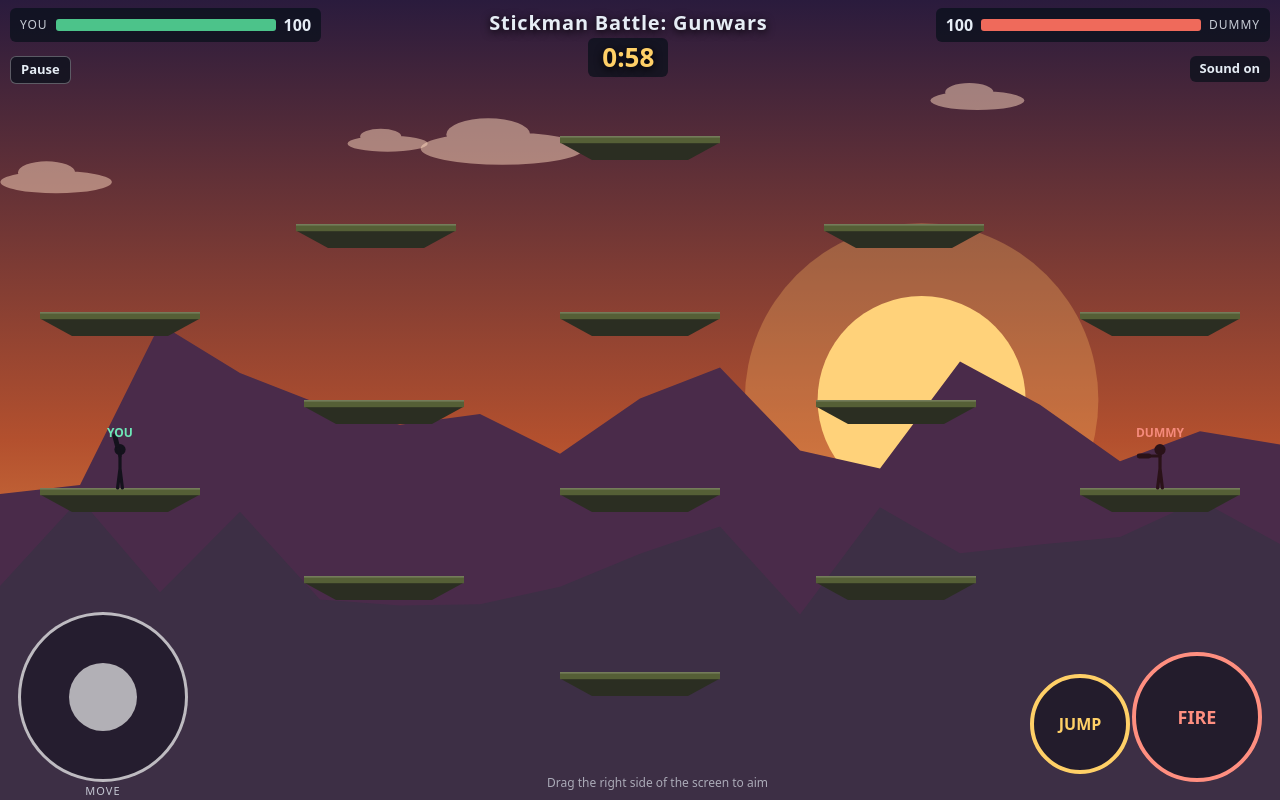
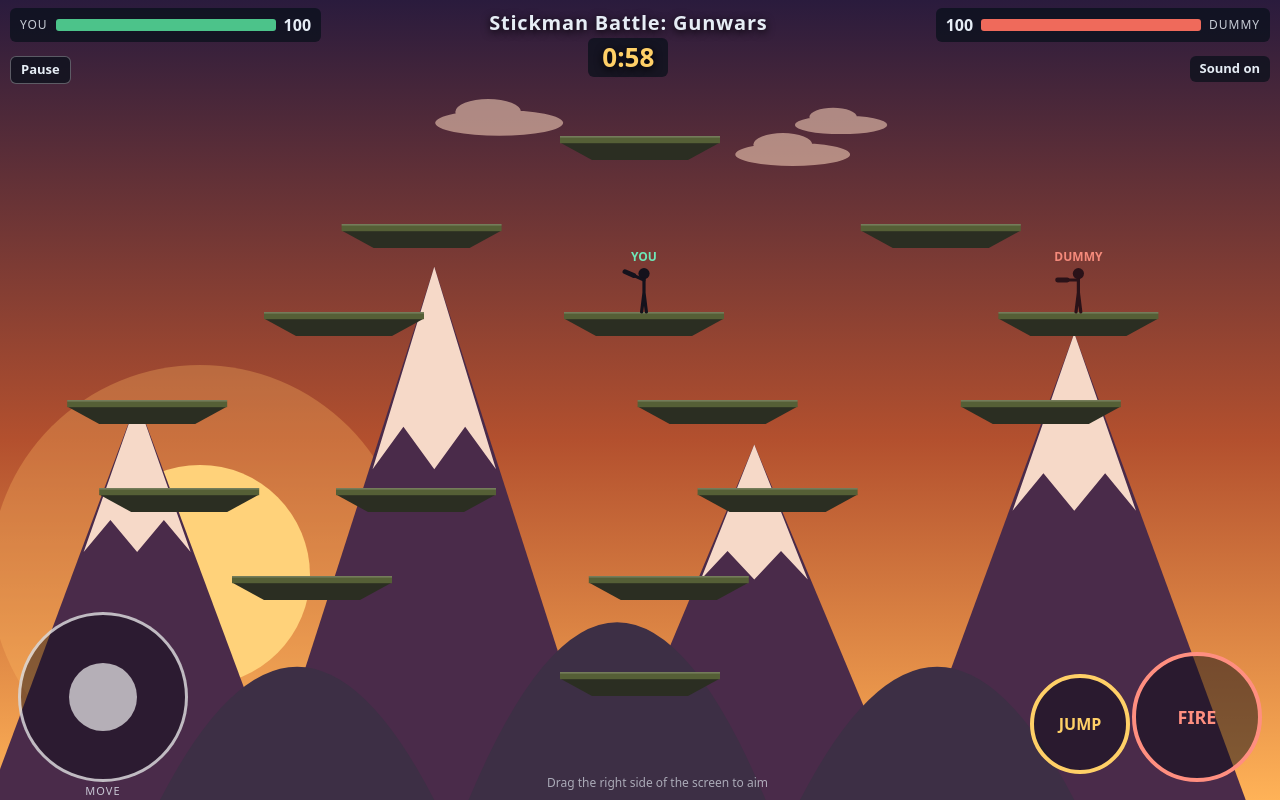
Before and after one commit to yzee-tech/WePlay, a plain HTML site: page stickman-gunwars/index.html in a window 1280 px wide. Both pictures are taken after a click on the button "Tap to start". Drawn offline with Linux system fonts and the light colour scheme.

Commit message:
PR 9: random layout, spawns and backdrop every round; forgiving jumps
- New layout each round: same platform size and row spacing, random
  positions anywhere, kept only when every platform is jumpable from
  both spawns (the game's own reachability check re-rolls failures).
- Random spawns: both fighters start on the same row height, at least
  400px apart.
- Dynamic backdrop: each round rolls time of day (day/sunset/night) x
  landscape (mountains/city/sea/desert), drawn from the shared scenery
  palettes Air Defense already uses. ?env=night:city pins a combo.
- Jump forgiveness: coyote time (0.09s) and jump buffering (0.12s), so
  falling off is a misplay, not bad luck.
- Tests: gunwars-layout (determinism, 200 seeds all reachable/fair) and
  gunwars-jump (coyote window, buffer, custom layout spawns), both
  written first; added to the Pages deploy test list. 123/123 pass.

```diff
--- a/stickman-gunwars/src/config.js
+++ b/stickman-gunwars/src/config.js
@@ -8,6 +8,8 @@ export const CFG = {
     w: 22, h: 54, // small stickmen
     runSpeed: 300, airControl: 0.85, accel: 2600,
     jumpSpeed: 780,
+    coyoteTime: 0.09, // a jump still fires this long after running off an edge
+    jumpBuffer: 0.12, // a press this long before landing jumps on touchdown
     maxHealth: 100,
     fireCooldown: 0.3,
     knock: 90, // small push when hit
--- a/stickman-gunwars/src/game.js
+++ b/stickman-gunwars/src/game.js
@@ -31,20 +31,26 @@ export function platformsReachable(platforms, startIndex, reach = CFG.reach) {
 const NO_INPUT = { move: 0, jump: false, fire: false, aim: null };
 
 export class Game {
-  constructor({ rng = Math.random } = {}) {
+  constructor({ rng = Math.random, layout = null } = {}) {
     this.rng = rng;
+    this.layout = layout; // { platforms, spawns: [platformIndex, platformIndex] }; null = classic fixed layout
     this.inputs = [{ ...NO_INPUT }, { ...NO_INPUT }];
     this.events = [];
     this.reset();
   }
 
-  reset() {
+  reset(layout) {
+    if (layout) this.layout = layout;
+    const platforms = this.layout ? this.layout.platforms : CFG.platforms;
+    const spawnIdx = this.layout ? this.layout.spawns : CFG.spawns.map((s) => s.platform);
+    this.platforms = platforms;
     const F = CFG.fighter;
-    this.fighters = CFG.spawns.map((s, i) => {
-      const p = CFG.platforms[s.platform];
+    this.fighters = spawnIdx.map((pi, i) => {
+      const p = platforms[pi];
       return {
         id: i, x: p.x, y: p.y - 1, vx: 0, vy: 0, onGround: false, facing: i === 0 ? 1 : -1,
         aim: i === 0 ? 0 : Math.PI, health: F.maxHealth, alive: true, fireCd: 0, hurt: 0, anim: 0,
+        coyote: 0, jumpBuf: 0, prevJump: false,
       };
     });
     this.bullets = [];
@@ -87,10 +93,18 @@ export class Game {
     } else {
       f.aim = f.facing > 0 ? 0 : Math.PI;
     }
-    if (inp.jump && f.onGround) {
+    // Jump, with a grace window after leaving an edge (coyote time) and a
+    // short buffer for presses made just before landing: falling is a misplay, not bad luck.
+    if (inp.jump && !f.prevJump) f.jumpBuf = F.jumpBuffer;
+    f.prevJump = !!inp.jump;
+    if ((inp.jump || f.jumpBuf > 0) && (f.onGround || f.coyote > 0)) {
       f.vy = -F.jumpSpeed;
       f.onGround = false;
+      f.coyote = 0;
+      f.jumpBuf = 0;
       this.events.push({ type: 'jump', id: f.id });
+    } else {
+      f.jumpBuf = Math.max(0, f.jumpBuf - dt);
     }
     const prevY = f.y;
     f.vy += CFG.gravity * dt;
@@ -99,13 +113,14 @@ export class Game {
     f.x = Math.max(F.w / 2, Math.min(CFG.world.w - F.w / 2, f.x));
     f.onGround = false;
     if (f.vy >= 0) {
-      for (const p of CFG.platforms) {
+      for (const p of this.platforms) {
         if (Math.abs(f.x - p.x) <= p.w / 2 + F.w / 4 && prevY <= p.y + 0.01 && f.y >= p.y) {
           f.y = p.y; f.vy = 0; f.onGround = true;
           break;
         }
       }
     }
+    f.coyote = f.onGround ? F.coyoteTime : Math.max(0, f.coyote - dt);
     if (f.onGround) f.anim += Math.abs(f.vx) * dt * 0.05; else f.anim += dt * 4;
     if (inp.fire && f.fireCd <= 0) this.shoot(f);
     if (f.y > CFG.world.killY && f.alive) {
--- /dev/null
+++ b/stickman-gunwars/src/layout.js
@@ -0,0 +1,39 @@
+// Random per-round arena layouts for Stickman Battle: Gunwars.
+// Same platform size and row spacing as the classic fixed layout; only positions change.
+// A roll is kept only when every platform is jumpable from both spawn platforms.
+import { CFG } from './config.js';
+import { platformsReachable } from './game.js';
+
+export const LAYOUT_ROWS = [790, 670, 560, 450, 340, 230, 120];
+
+/** Roll a layout: { platforms: [{x,y,w}...], spawns: [platformIndex, platformIndex] }. */
+export function randomLayout(rng = Math.random) {
+  for (let attempt = 0; attempt < 100; attempt++) {
+    const platforms = [{ x: 800, y: 790, w: 200 }]; // the bottom floor, as in the classic layout
+    for (const y of LAYOUT_ROWS.slice(1, -1)) {
+      const n = rng() < 0.45 ? 3 : 2; // 2-3 per row
+      const xs = [];
+      for (let k = 0; k < n; k++) {
+        for (let t = 0; t < 25; t++) {
+          const x = 110 + rng() * 1380; // anywhere across the arena
+          if (xs.every((o) => Math.abs(o - x) >= 250)) { xs.push(x); break; }
+        }
+      }
+      for (const x of xs) platforms.push({ x: Math.round(x), y, w: 200 });
+    }
+    platforms.push({ x: 800, y: 120, w: 200 }); // the top platform, as in the classic layout
+    // Spawns: two platforms on the same middle row, at least 400px apart.
+    const spawnRow = [560, 450, 340][Math.floor(rng() * 3)];
+    const idx = platforms.map((p, i) => ({ p, i })).filter(({ p }) => p.y === spawnRow);
+    if (idx.length < 2) continue;
+    const a = idx[Math.floor(rng() * idx.length)];
+    const rest = idx.filter((o) => Math.abs(o.p.x - a.p.x) >= 400);
+    if (!rest.length) continue;
+    const b = rest[Math.floor(rng() * rest.length)];
+    if (platformsReachable(platforms, a.i) && platformsReachable(platforms, b.i)) {
+      return { platforms, spawns: [a.i, b.i] };
+    }
+  }
+  // Practically unreachable; keep the classic layout rather than fail a round.
+  return { platforms: CFG.platforms, spawns: CFG.spawns.map((s) => s.platform) };
+}
--- a/stickman-gunwars/src/main.js
+++ b/stickman-gunwars/src/main.js
@@ -3,6 +3,8 @@ import { Renderer } from './render.js';
 import { Controls } from './input.js';
 import { AudioFx } from './audio.js';
 import { CFG } from './config.js';
+import { randomLayout } from './layout.js';
+import { pickEnvironment, environmentFromString } from '../../shared/scenery.js';
 import { formatTime, canPause, nextPausedOnKey, shouldAutoPause } from './hud.js';
 
 const $ = (id) => document.getElementById(id);
@@ -18,8 +20,12 @@ const show = (id, on) => { $(id).hidden = !on; };
 const bannerEl = $('banner');
 function showBanner(text, ms = 1200) { bannerEl.textContent = text; bannerEl.classList.add('show'); clearTimeout(bannerTimer); bannerTimer = setTimeout(() => bannerEl.classList.remove('show'), ms); }
 
+// ?env=night:city pins the backdrop (screenshots/tests); otherwise every round rolls a new one.
+const envOverride = environmentFromString(new URLSearchParams(location.search).get('env'));
+
 function startRound() {
-  game.reset();
+  game.reset(randomLayout()); // new random layout and spawns every round
+  view.setEnvironment(envOverride || pickEnvironment()); // new backdrop every round
   show('screen-start', false); show('screen-over', false); show('screen-pause', false);
   show('hud', true); show('touch', true);
   paused = false; running = true;
@@ -89,5 +95,5 @@ document.addEventListener('visibilitychange', autoPause);
 portraitQuery.addEventListener('change', autoPause);
 addEventListener('pagehide', autoPause);
 // Debug hook for tests and screenshots only: ?debug exposes the game object.
-if (location.search.includes('debug')) window.__gunwars = { game, CFG };
+if (location.search.includes('debug')) window.__gunwars = { game, CFG, view };
 requestAnimationFrame(frame);
--- a/stickman-gunwars/src/render.js
+++ b/stickman-gunwars/src/render.js
@@ -1,7 +1,7 @@
 // Plain 2D canvas renderer. Reads game state, never changes it.
 // The whole 1600x900 arena is scaled to fit the screen (letterboxed), so every phone sees the same layout.
 import { CFG } from './config.js';
-import { THEMES } from '../../shared/scenery.js';
+import { THEMES, resolveEnvironment } from '../../shared/scenery.js';
 
 const hex = (n) => `#${n.toString(16).padStart(6, '0')}`;
 const COLORS = [{ body: '#14121c', tag: '#6ee7b7' }, { body: '#2a1218', tag: '#f58a7b' }];
@@ -22,10 +22,21 @@ export class Renderer {
     this.canvas = document.createElement('canvas');
     container.appendChild(this.canvas);
     this.ctx = this.canvas.getContext('2d');
-    this.theme = THEMES.sunset;
+    // Default look (what the start screen sits over) until the first round rolls a backdrop.
+    this.env = resolveEnvironment({ theme: 'sunset', landscape: 'mountains' });
+    this.theme = THEMES[this.env.theme];
     this.particles = [];
     this.scale = 1; this.ox = 0; this.oy = 0;
     this.resize();
+  }
+
+  /** Switch the backdrop ({ theme, landscape } keys, e.g. { theme: 'night', landscape: 'city' }) and repaint. */
+  setEnvironment(envKeys) {
+    const env = resolveEnvironment(envKeys);
+    if (!env) return;
+    this.env = env;
+    this.theme = THEMES[env.theme];
+    if (this.W) this.makeBackground(this.W, this.H);
   }
 
   resize() {
@@ -34,6 +45,7 @@ export class Renderer {
     this.canvas.width = Math.round(W * dpr); this.canvas.height = Math.round(H * dpr);
     this.canvas.style.width = `${W}px`; this.canvas.style.height = `${H}px`;
     this.dpr = dpr;
+    this.W = W; this.H = H;
     this.scale = Math.min(W / CFG.world.w, H / CFG.world.h);
     this.ox = (W - CFG.world.w * this.scale) / 2;
     this.oy = (H - CFG.world.h * this.scale) / 2;
@@ -48,23 +60,97 @@ export class Renderer {
     bg.width = Math.round(W * this.dpr); bg.height = Math.round(H * this.dpr);
     const c = bg.getContext('2d');
     c.scale(this.dpr, this.dpr);
-    const [top, mid, low] = this.theme.sky;
+    const env = this.env;
+    const [top, mid, low] = env.sky;
     const g = c.createLinearGradient(0, 0, 0, H);
     g.addColorStop(0, hex(top)); g.addColorStop(0.55, hex(mid)); g.addColorStop(1, hex(low));
     c.fillStyle = g; c.fillRect(0, 0, W, H);
-    // sun
-    const sx = W * 0.72, sy = H * 0.5, sr = H * 0.13;
-    c.fillStyle = 'rgba(255,190,100,0.3)'; c.beginPath(); c.arc(sx, sy, sr * 1.7, 0, 7); c.fill();
-    c.fillStyle = hex(this.theme.disc.color); c.beginPath(); c.arc(sx, sy, sr, 0, 7); c.fill();
-    // mountains: two silhouette layers
     const rng = mulberry(7);
-    for (const [tone, base, amp] of [[this.theme.tones.far, 0.62, 0.22], [this.theme.tones.near, 0.78, 0.16]]) {
-      c.fillStyle = hex(tone); c.beginPath(); c.moveTo(0, H);
-      for (let x = 0; x <= W + 80; x += 80) c.lineTo(x, H * base - rng() * H * amp);
-      c.lineTo(W, H); c.closePath(); c.fill();
+    // stars at night
+    if (env.stars) {
+      for (let i = 0; i < (env.starCount || 150); i++) {
+        c.globalAlpha = 0.25 + rng() * 0.75;
+        c.fillStyle = '#fff'; c.beginPath(); c.arc(rng() * W, rng() * H * 0.6, 0.4 + rng() * 1.3, 0, 7); c.fill();
+      }
+      c.globalAlpha = 1;
     }
+    // sun or moon disc (positions live in shared/scenery.js world units: x -16..16, y 0..16 up)
+    if (env.disc) {
+      const d = env.disc;
+      const sx = ((d.x + 16) / 32) * W, sy = H * (1 - d.y / 16), sr = (d.r / 16) * H;
+      if (d.glow) {
+        c.globalAlpha = d.glow.opacity; c.fillStyle = hex(d.glow.color);
+        c.beginPath(); c.arc(sx, sy, (d.glow.r / 16) * H, 0, 7); c.fill(); c.globalAlpha = 1;
+      }
+      c.fillStyle = hex(d.color); c.beginPath(); c.arc(sx, sy, sr, 0, 7); c.fill();
+      if (d.rays) {
+        c.strokeStyle = hex(d.rays.color); c.lineWidth = Math.max(2, (d.rays.width / 16) * H); c.lineCap = 'round';
+        const r0 = sr * 1.25, r1 = r0 + (d.rays.length / 16) * H;
+        for (let i = 0; i < d.rays.count; i++) {
+          const a = (i / d.rays.count) * Math.PI * 2;
+          c.beginPath(); c.moveTo(sx + Math.cos(a) * r0, sy + Math.sin(a) * r0);
+          c.lineTo(sx + Math.cos(a) * r1, sy + Math.sin(a) * r1); c.stroke();
+        }
+      }
+    }
+    this.landscape(c, W, H, rng);
     this.bg = bg;
     this.clouds = Array.from({ length: 4 }, (_, i) => ({ x: rng() * CFG.world.w, y: 70 + rng() * 140, s: 0.7 + rng() * 0.8, v: 6 + i * 2 }));
+  }
+
+  /** Draw the shared scenery primitives (also used by Air Defense in 3D) as 2D silhouettes.
+   *  World coords: x -56..56 maps to 0..W; y 0 is the bottom of the screen. */
+  landscape(c, W, H, rng) {
+    const sx = W / 112, sy = H / 18;
+    const X = (x) => (x + 56) * sx;
+    const Y = (y) => H - y * sy;
+    const tones = this.env.tones;
+    for (const p of this.env.primitives) {
+      const col = hex(tones[p.tone] ?? tones.far);
+      if (p.kind === 'hill') {
+        c.fillStyle = col; c.beginPath();
+        c.moveTo(X(p.x - p.w / 2), H);
+        c.quadraticCurveTo(X(p.x), Y(p.h * 2), X(p.x + p.w / 2), H);
+        c.closePath(); c.fill();
+      } else if (p.kind === 'peak') {
+        c.fillStyle = col; c.beginPath();
+        c.moveTo(X(p.x - p.w / 2), H); c.lineTo(X(p.x), Y(p.h)); c.lineTo(X(p.x + p.w / 2), H);
+        c.closePath(); c.fill();
+        if (p.snow) {
+          const sw = p.w * 0.18;
+          c.fillStyle = hex(tones.snow); c.beginPath();
+          c.moveTo(X(p.x - sw), Y(p.h * 0.62)); c.lineTo(X(p.x), Y(p.h)); c.lineTo(X(p.x + sw), Y(p.h * 0.62));
+          c.lineTo(X(p.x + sw * 0.5), Y(p.h * 0.7)); c.lineTo(X(p.x), Y(p.h * 0.62)); c.lineTo(X(p.x - sw * 0.5), Y(p.h * 0.7));
+          c.closePath(); c.fill();
+        }
+      } else if (p.kind === 'rect') {
+        const bw = p.w * sx, bh = p.h * sy;
+        c.fillStyle = col; c.fillRect(X(p.x) - bw / 2, Y(p.h), bw, bh);
+        if (p.windows && this.env.windowsLit) {
+          c.fillStyle = hex(tones.window);
+          for (let wy = Y(p.h) + 8; wy < H - 10; wy += 14)
+            for (let wx = X(p.x) - bw / 2 + 5; wx < X(p.x) + bw / 2 - 7; wx += 12)
+              if (rng() < 0.4) c.fillRect(wx, wy, 4, 6);
+        }
+      } else if (p.kind === 'band') {
+        c.fillStyle = col; c.fillRect(0, Y(p.y + p.h), W, (p.y + p.h) * sy);
+        if (p.shimmer) {
+          c.fillStyle = 'rgba(255,255,255,0.25)';
+          for (let i = 0; i < 22; i++) c.fillRect(rng() * W, Y(p.y + p.h) + 6 + rng() * ((p.y + p.h) * sy - 12), 14 + rng() * 26, 2);
+        }
+      } else if (p.kind === 'boat') {
+        const bx = X(p.x), by = Y(p.y);
+        c.fillStyle = col; c.beginPath();
+        c.moveTo(bx - 10, by); c.lineTo(bx + 10, by); c.lineTo(bx + 6, by + 6); c.lineTo(bx - 6, by + 6); c.closePath(); c.fill();
+        c.beginPath(); c.moveTo(bx, by - 18); c.lineTo(bx, by); c.lineTo(bx + 10, by); c.closePath(); c.fill();
+      } else if (p.kind === 'cactus') {
+        const bx = X(p.x), u = sy * (p.scale || 1); // one world unit in pixels, scaled
+        c.fillStyle = col;
+        c.fillRect(bx - 0.28 * u, H - 2.4 * u, 0.56 * u, 2.4 * u); // trunk
+        c.fillRect(bx - 0.9 * u, H - 1.8 * u, 0.62 * u, 0.4 * u); c.fillRect(bx - 0.9 * u, H - 2.3 * u, 0.4 * u, 0.9 * u); // left arm
+        c.fillRect(bx + 0.28 * u, H - 1.5 * u, 0.62 * u, 0.4 * u); c.fillRect(bx + 0.5 * u, H - 2.0 * u, 0.4 * u, 0.9 * u); // right arm
+      }
+    }
   }
 
   spawnHit(x, y) {
@@ -83,11 +169,13 @@ export class Renderer {
     c.beginPath(); c.rect(0, 0, CFG.world.w, CFG.world.h); c.clip();
     for (const cl of this.clouds) {
       cl.x = (cl.x + cl.v * dt) % (CFG.world.w + 300);
-      c.fillStyle = 'rgba(255,217,192,0.5)';
+      c.fillStyle = hex(this.env.cloud.color);
+      c.globalAlpha = this.env.cloud.opacity;
       const x = cl.x - 150;
       c.beginPath(); c.ellipse(x, cl.y, 70 * cl.s, 14 * cl.s, 0, 0, 7); c.ellipse(x - 12 * cl.s, cl.y - 12 * cl.s, 36 * cl.s, 14 * cl.s, 0, 0, 7); c.fill();
+      c.globalAlpha = 1;
     }
-    for (const p of CFG.platforms) this.platform(c, p);
+    for (const p of game.platforms || CFG.platforms) this.platform(c, p);
     for (const f of game.fighters) if (f.alive || f.y < CFG.world.h + 40) this.stickman(c, f);
     this.bullets(c, game);
     this.parts(c, dt);
@@ -98,7 +186,7 @@ export class Renderer {
     const x = p.x - p.w / 2;
     c.fillStyle = '#2b2e22';
     c.beginPath(); c.moveTo(x, p.y + 8); c.lineTo(x + p.w, p.y + 8); c.lineTo(x + p.w * 0.8, p.y + 30); c.lineTo(x + p.w * 0.2, p.y + 30); c.closePath(); c.fill();
-    c.fillStyle = hex(this.theme.tones.groundTop); c.fillRect(x, p.y, p.w, 9);
+    c.fillStyle = hex(this.env.groundTopTone); c.fillRect(x, p.y, p.w, 9);
     c.fillStyle = 'rgba(255,255,255,0.18)'; c.fillRect(x, p.y, p.w, 2);
   }
 
```
Also changed, not shown: stickman-gunwars/index.html (+2 -1 lines), tests/gunwars-jump.test.mjs (added, +94 -0 lines), tests/gunwars-layout.test.mjs (added, +37 -0 lines), 1 other file.
